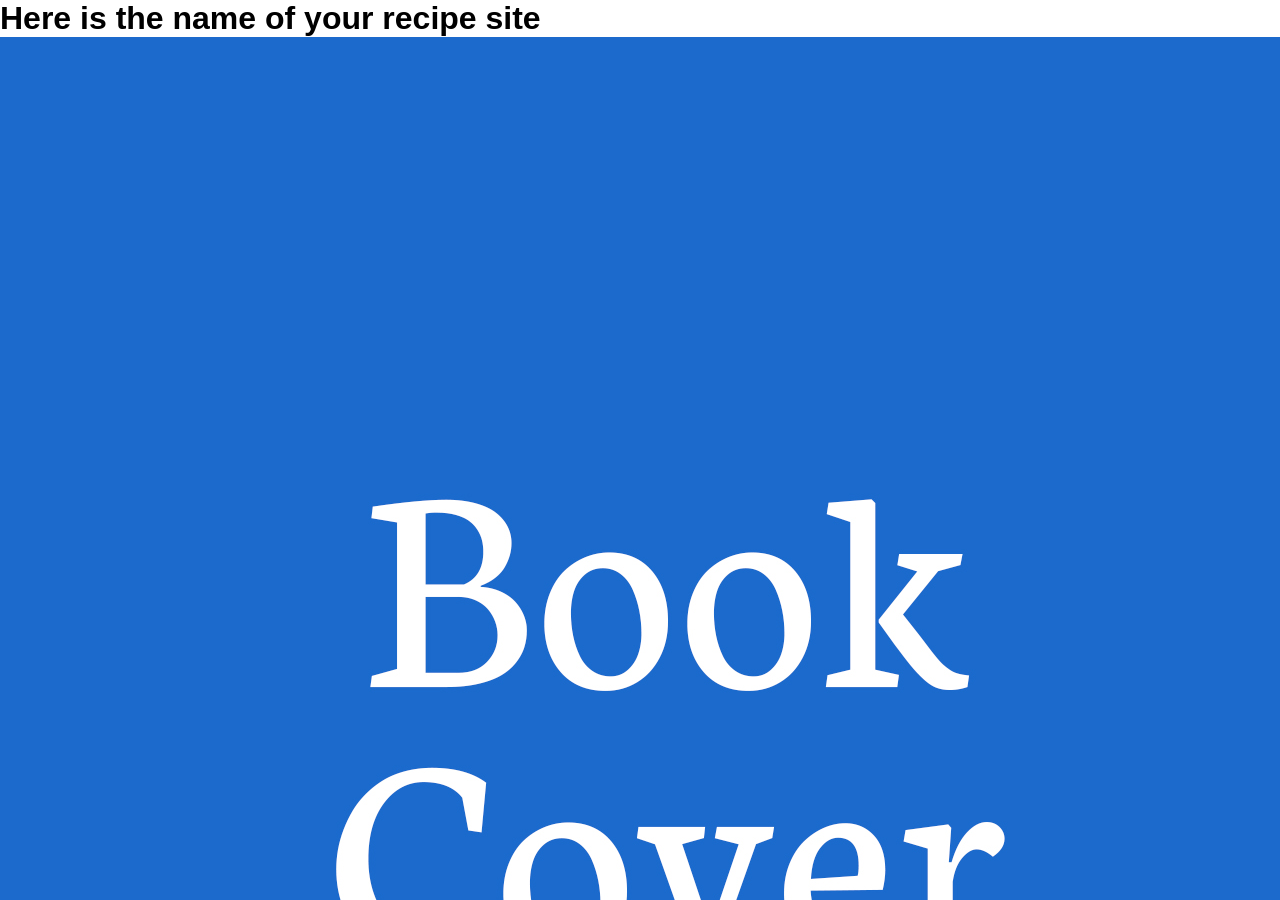
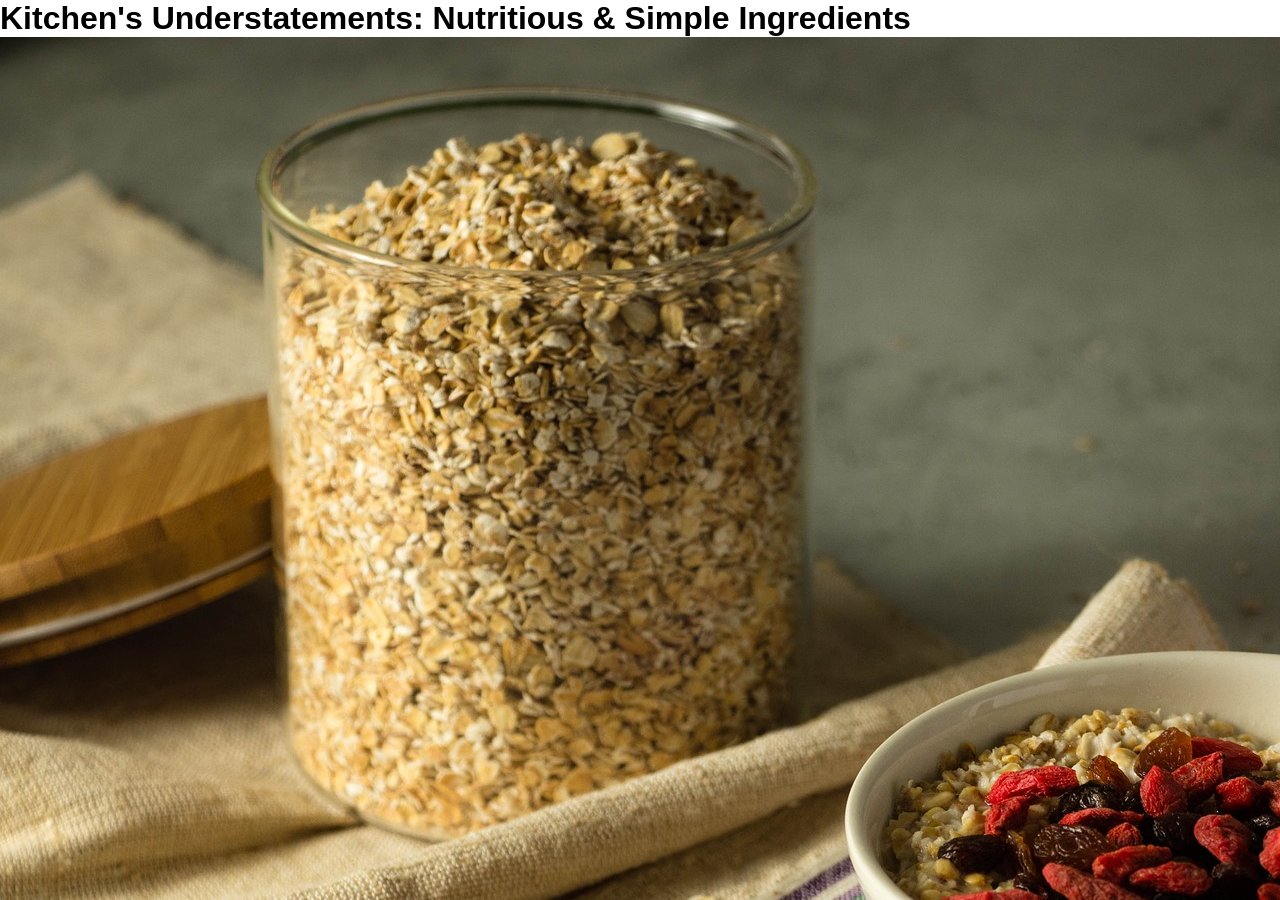
Before and after one commit to max19057767/maxrecipes, a Jekyll site: the page built from home/index.md, in a window 1280 px wide and 900 px high. Built offline with Jekyll 4.4.1, drawn with Linux system fonts in a browser that asks for light colours.

Commit message:
Update Home Page “index”

```diff
--- a/home/index.md
+++ b/home/index.md
@@ -1,9 +1,10 @@
 ---
+title: "Kitchen's Understatements: Nutritious & Simple Ingredients"
+coverimage: ../uploads/kasza-header.jpg
+permalink: /
 layout: recipeshome
-title: Here is the name of your recipe site
-permalink: "/"
-coverimage: ../uploads/bookcover.jpg
 published: true
+date: 2023-02-07T12:58:28.330Z
 ---
 
 Here is an introduction to my recipe site
```
Also changed, not shown: uploads/kasza-header.jpg (added).
